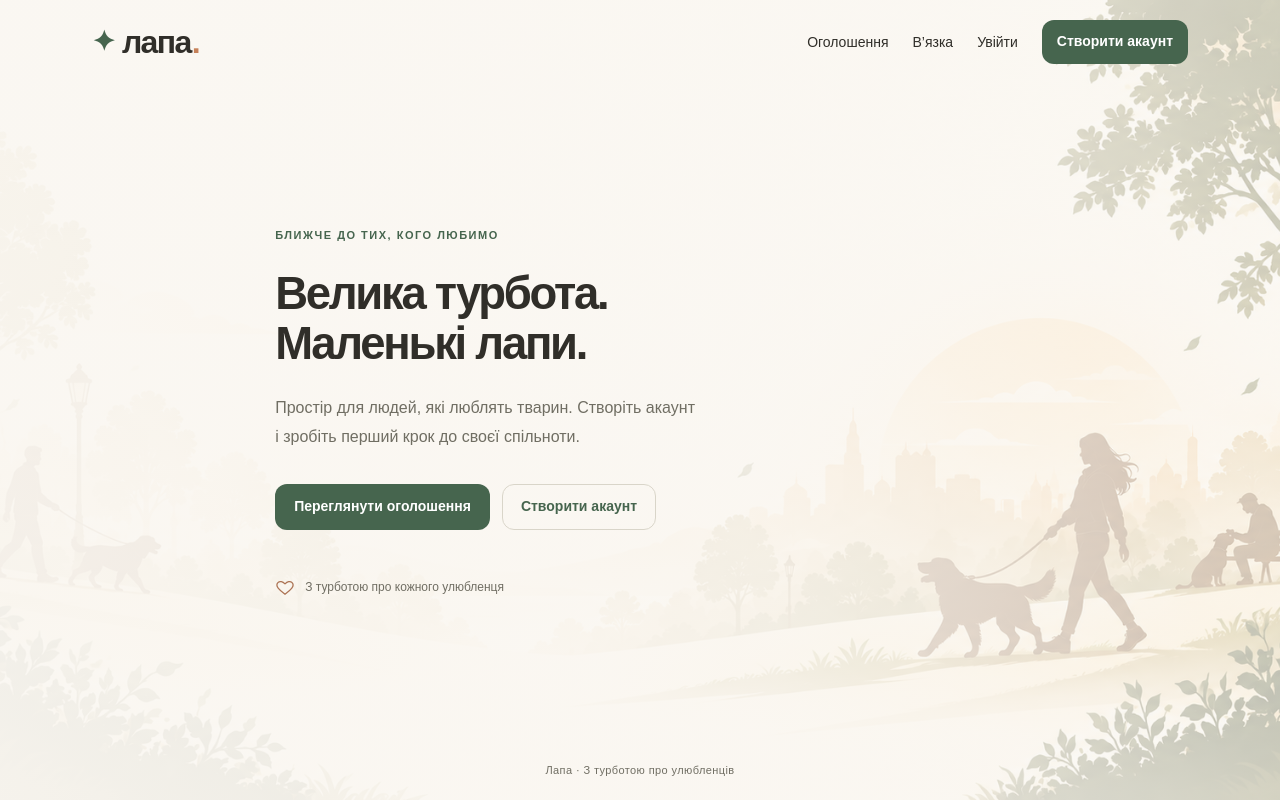
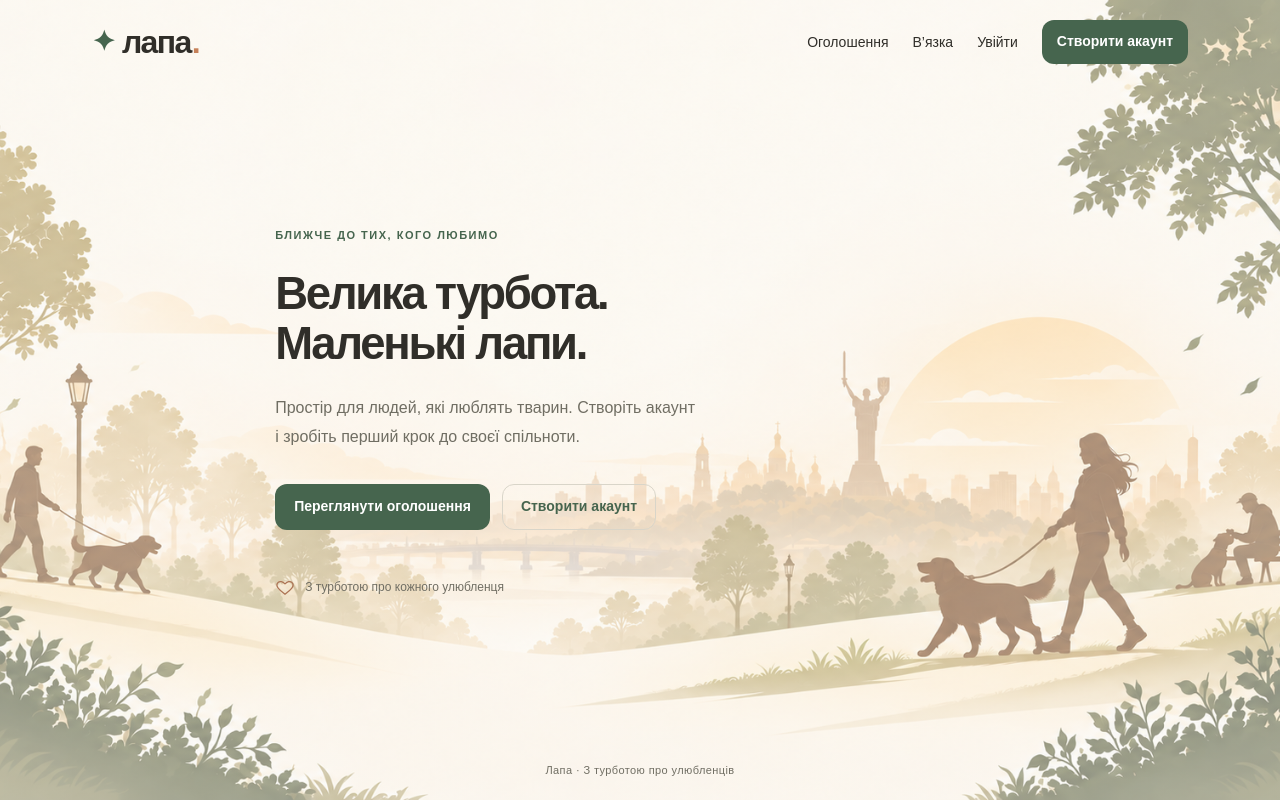
Before and after one commit to pet-platform-dev/pet-platform-frontend, a Next.js app: page / in a window 1280 px wide. Built offline with nearby package versions, Linux system fonts and the light colour scheme; no server answers.

Commit message:
style(home): update Kyiv park background and overlay opacity

```diff
--- a/src/widgets/home/home-hero.css
+++ b/src/widgets/home/home-hero.css
@@ -32,7 +32,7 @@ body:has(> .home-shell) > .site-header.site-header {
   content: "";
   position: absolute;
   inset: 0;
-  background: linear-gradient(90deg, #faf7f2f2, #faf7f2df 60%, #faf7f2a6);
+  background: linear-gradient(90deg, #faf7f263, #faf7f25a 60%, #faf7f265);
 }
 .home-park-scenery {
   object-fit: cover;
```
Also changed, not shown: public/images/home/hero-background.png.
